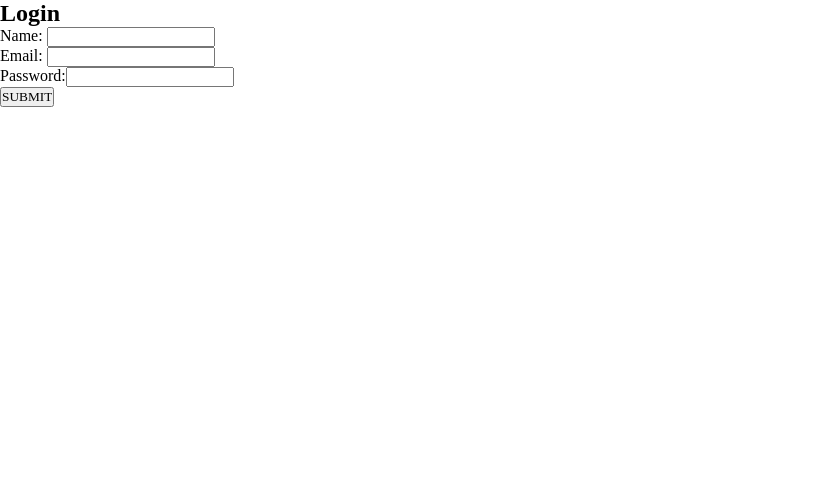
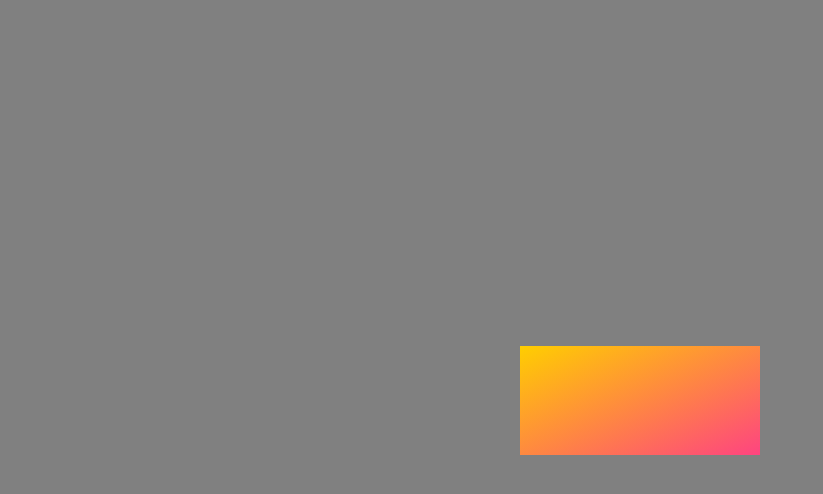
Before and after one commit to MinsooKim142/Login-Form-React, a React (Create React App) app: page / in a window 1280 px wide. Shown: the top 494 px of the page, without its empty margins (0-823 px from the left). Built offline with nearby package versions, Linux system fonts and the light colour scheme.

Commit message:
changes css

```diff
--- a/src/index.css
+++ b/src/index.css
@@ -4,3 +4,42 @@
   box-sizing:border-box;
   font-family: montserrat, san-serif;
 }
+
+
+input, button{
+    appearance: none;
+    background: none;
+    border: none;
+    outline: none;
+}
+
+.App{
+  height: 100vh;
+  display: flex;
+  align-items:center;
+  justify-content: center;
+  background-color: grey;
+}
+
+form{
+  display:block;
+  position:relative;
+}
+
+form:after {
+  content:'';
+  display:block;
+  position:absolute;
+  top: -5px;
+  left: -5px;
+  right: -5px;
+  bottom: -5px;
+  z-index: 1;
+  background-image: linear-gradient(to bottom right, #FFCE00, #FE4480);
+
+}
+
+form:inner {
+
+
+}
```
